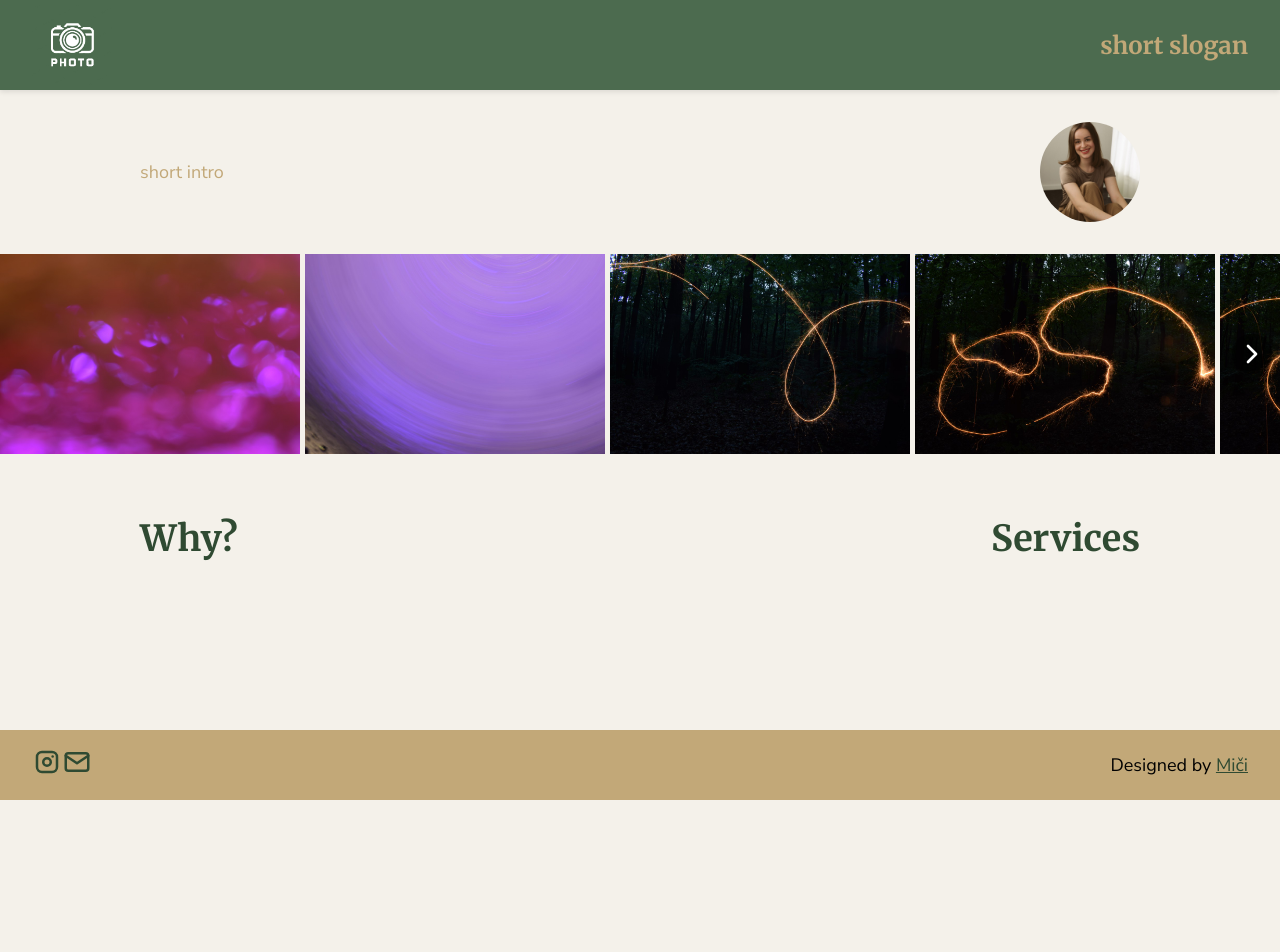
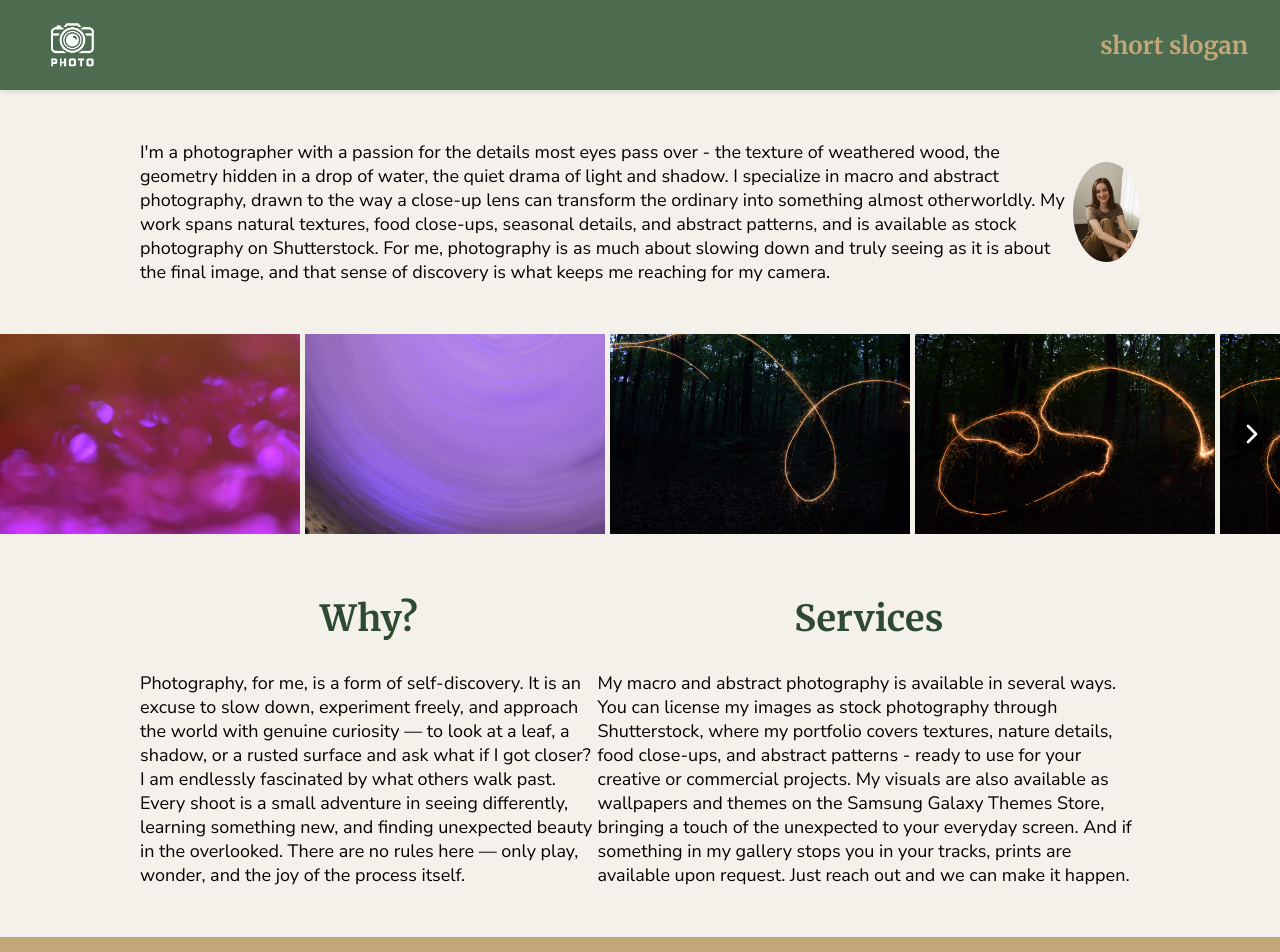
Before and after one commit to micihime/photo-web, a React (Vite) app: page / in a window 1280 px wide. Shown: the top 952 px of the page. Before the commit the page ends 800 px from the top, so only its background shows below. Built offline with nearby package versions, Linux system fonts and the light colour scheme.

Commit message:
Update texts

```diff
--- a/src/components/About.tsx
+++ b/src/components/About.tsx
@@ -3,8 +3,27 @@ import styles from "./About.module.css";
 function About() {
   return (
     <div className={styles.about}>
-      <h2>Why?</h2>
-      <h2>Services</h2>
+      <div>
+        <h2>Why?</h2> {/* Why I Photograph */}
+        <p>
+          Photography, for me, is a form of self-discovery. It is an excuse to slow down, experiment freely,
+          and approach the world with genuine curiosity — to look at a leaf, a shadow, or a rusted surface
+          and ask what if I got closer? I am endlessly fascinated by what others walk past. Every shoot is
+          a small adventure in seeing differently, learning something new, and finding unexpected beauty in
+          the overlooked. There are no rules here — only play, wonder, and the joy of the process itself.
+        </p>
+      </div>
+      <div>
+        <h2>Services</h2> {/* Work With My Images */}
+        <p>
+          My macro and abstract photography is available in several ways. You can license my images as stock
+          photography through Shutterstock, where my portfolio covers textures, nature details, food close-ups,
+          and abstract patterns - ready to use for your creative or commercial projects. My visuals are also
+          available as wallpapers and themes on the Samsung Galaxy Themes Store, bringing a touch of the
+          unexpected to your everyday screen. And if something in my gallery stops you in your tracks, prints
+          are available upon request. Just reach out and we can make it happen.
+        </p>
+      </div>
     </div>
   )
 }
--- a/src/components/Intro.module.css
+++ b/src/components/Intro.module.css
@@ -15,6 +15,6 @@
   object-fit: cover; /* to prevent stretching */
 }
 
-.introText {
+/* .introText {
   color: var(--color-accent);
-}
+} */
--- a/src/components/Intro.tsx
+++ b/src/components/Intro.tsx
@@ -4,7 +4,15 @@ import styles from "./Intro.module.css";
 function Intro() {
   return (
     <div className={styles.intro}>
-      <p className={styles.introText}>short intro</p>
+      <p> {/* <p className={styles.introText}> */}
+        I'm a photographer with a passion for the details most eyes pass over - the texture of weathered wood,
+        the geometry hidden in a drop of water, the quiet drama of light and shadow. I specialize in macro and
+        abstract photography, drawn to the way a close-up lens can transform the ordinary into something almost
+        otherworldly. My work spans natural textures, food close-ups, seasonal details, and abstract patterns,
+        and is available as stock photography on Shutterstock. For me, photography is as much about slowing
+        down and truly seeing as it is about the final image, and that sense of discovery is what keeps me
+        reaching for my camera.
+      </p>
       <img src={autoportrait} alt="autoportrait" className={styles.portrait} />
     </div>
   )
```
